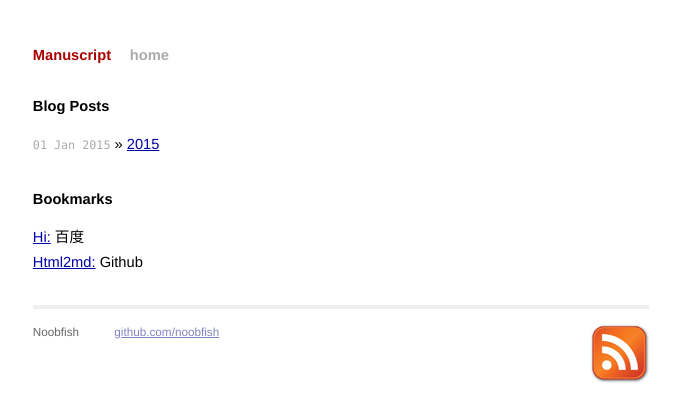
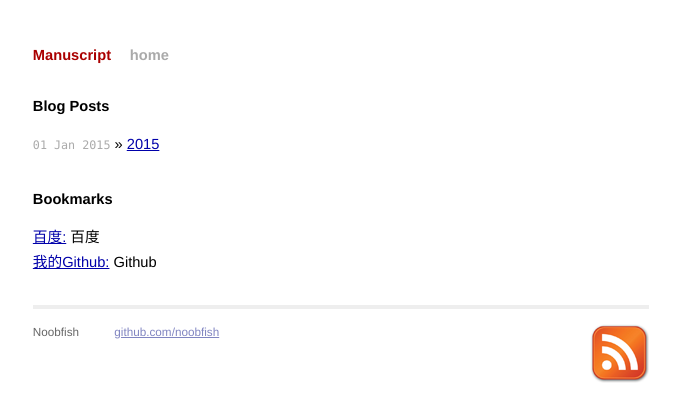
Before and after one commit to noobfish/noobfish.github.io, a Jekyll site: the page built from index.html, in a window 1280 px wide. Shown: the top 419 px of the page, without its empty margins (299-979 px from the left). Built offline with Jekyll 4.4.1, drawn with Linux system fonts in a browser that asks for light colours; Markdown is read by kramdown in place of the engine named in the settings.

Commit message:
Update index.html
fixed a bug

```diff
--- a/index.html
+++ b/index.html
@@ -13,7 +13,7 @@ title: Manuscript
 
   <h1>Bookmarks</h1>
   <ul class="posts">
-    <li><a href="http://baidu.com/">Hi:</a> 百度</li>
-    <li><a href="http://github.com">Html2md:</a> Github</li>
+    <li><a href="http://baidu.com/">百度:</a> 百度</li>
+    <li><a href="http://github.com">我的Github:</a> Github</li>
   </ul>
 </div>
```
